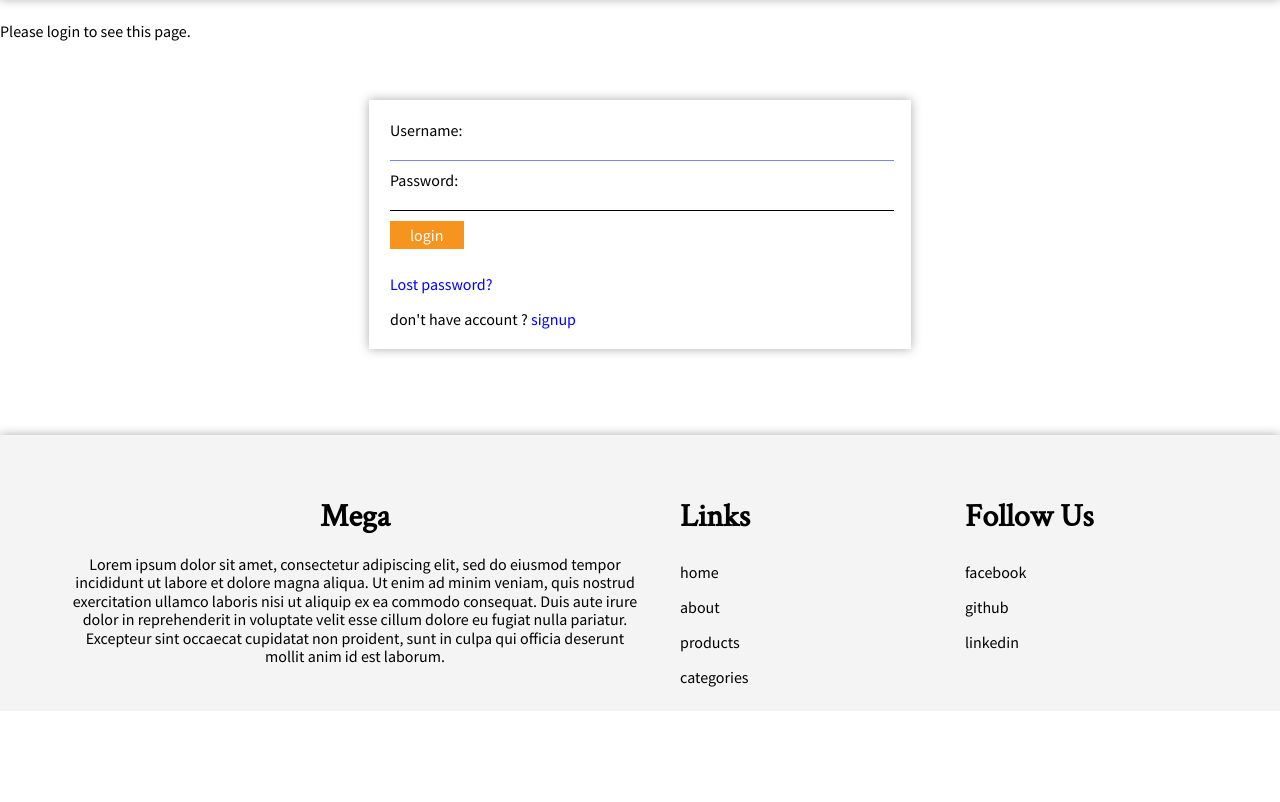
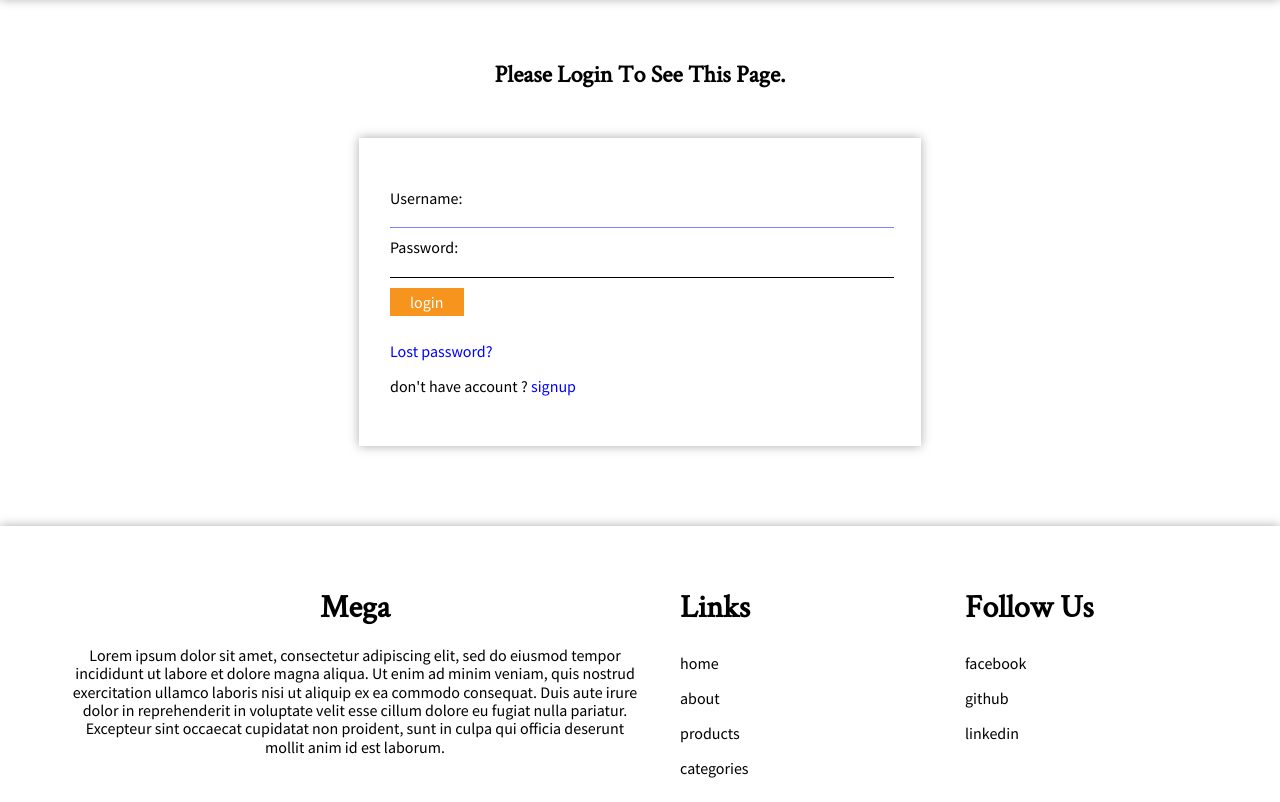
Before and after one commit to emadElnagar/django-ecommerce-app, a Django app: page /accounts/login/?next=/cart/place-order in a window 1280 px wide. Shown: the part 89-891 px from the top of the page. Before the commit the page ends 776 px from the top, so only its background shows below. Run offline with Django 4.2, Linux system fonts and the light colour scheme; some libraries are stand-ins or nearby versions.

Commit message:
styling registration forms

```diff
--- a/project/static/css/style.css
+++ b/project/static/css/style.css
@@ -260,10 +260,10 @@ label[for]:hover {
 /* REGISTRATION FORM */
 .registration-form {
   max-width: 500px;
-  margin: auto;
+  margin: 50px auto 0;
   border: 1px solid var(--main-ele-color);
   background: var(--main-ele-color);
-  padding: 20px;
+  padding: 50px 30px;
   box-shadow: 0 0 10px #aaa;
 }
 /*========== END FORM STYLE ==========*/
@@ -839,7 +839,6 @@ table form .add {
 
 /*========== START FOOTER ==========*/
 footer {
-  background: var(--main-bg-color);
   padding-top: 40px;
   margin-top: 80px;
   box-shadow: 0 0 10px #aaa;
--- a/templates/registration/login.html
+++ b/templates/registration/login.html
@@ -1,20 +1,19 @@
 {% extends "base.html" %}
 {% block body %}
+    <section>
+        <div class="container">
             {% if form.errors %}
-        <p>Your username and password didn't match. Please try again.</p>
+                <h2 class="text-center">Your username and password didn't match. Please try again.</h2>
             {% endif %}
 
             {% if next %}
                 {% if user.is_authenticated %}
-            <p>Your account doesn't have access to this page. To proceed,
-            please login with an account that has access.</p>
+                    <h2 class="text-center">Your account doesn't have access to this page. To proceed,
+                    please login with an account that has access.</h2>
                 {% else %}
-            <p>Please login to see this page.</p>
+                    <h2 class="text-center">Please login to see this page.</h2>
                 {% endif %}
             {% endif %}
-
-    <section>
-        <div class="container">
             {% if user.is_authenticated %}
                 <div>
                     <h2>you are already loged in, do you want to logout?</h2>
--- a/templates/registration/signup.html
+++ b/templates/registration/signup.html
@@ -12,6 +12,8 @@
                         {% csrf_token %}
                         <input type="submit" value="signup" class="my-button" />
                     </form>
+                    <span>have an account ?</span>
+                    <a href="/accounts/login">login</a>
                 <div>
             {% endif %}
         </div>
```
Lines whose indentation alone changed are shown as unchanged.
